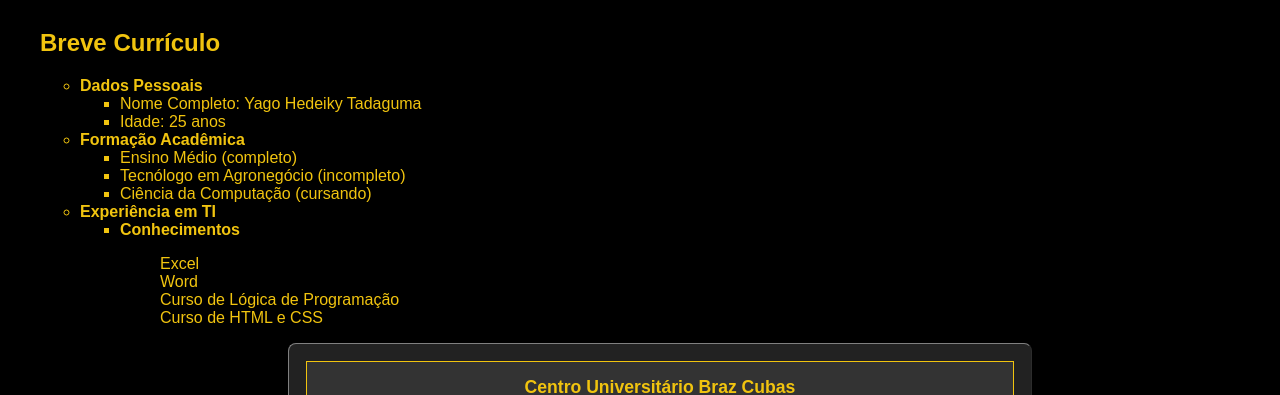
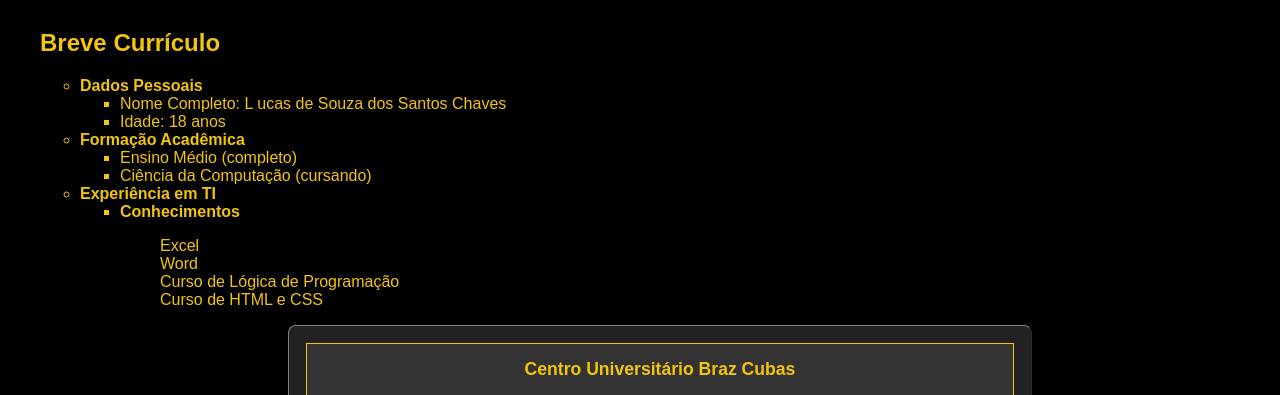
Before and after one commit to LucasChaves-dev/ApInt-FINAL-CC-1sM5-LucasdeSouzadosSantosChaves_2505-29, a plain HTML site: page quemsomos.html in a window 1280 px wide. Shown: the part 108-503 px from the top of the page. Drawn offline with Linux system fonts and the light colour scheme.

Commit message:
Update quemsomos.html

```diff
--- a/quemsomos.html
+++ b/quemsomos.html
@@ -44,15 +44,14 @@
         <ul>
             <li><strong>Dados Pessoais</strong>
                 <ul>
-                    <li>Nome Completo: Yago Hedeiky Tadaguma</li>
-                    <li>Idade: 25 anos</li>
+                    <li>Nome Completo: L ucas de Souza dos Santos Chaves</li>
+                    <li>Idade: 18 anos</li>
                 </ul>
             </li>
 
             <li><strong>Formação Acadêmica</strong>
                 <ul>
                     <li>Ensino Médio (completo)</li>
-                    <li>Tecnólogo em Agronegócio (incompleto)</li>
                     <li>Ciência da Computação (cursando)</li>
                 </ul>
             </li>
```
